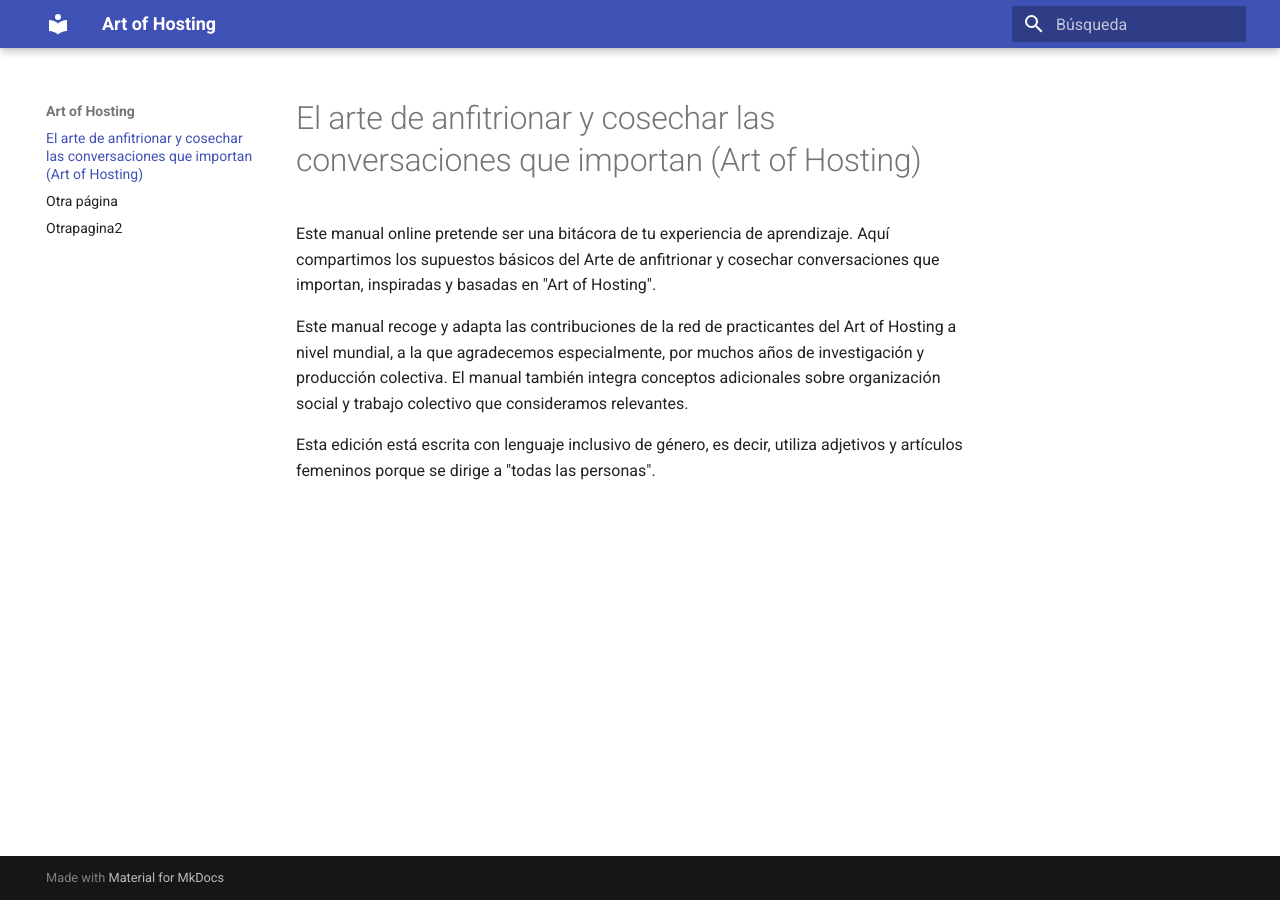
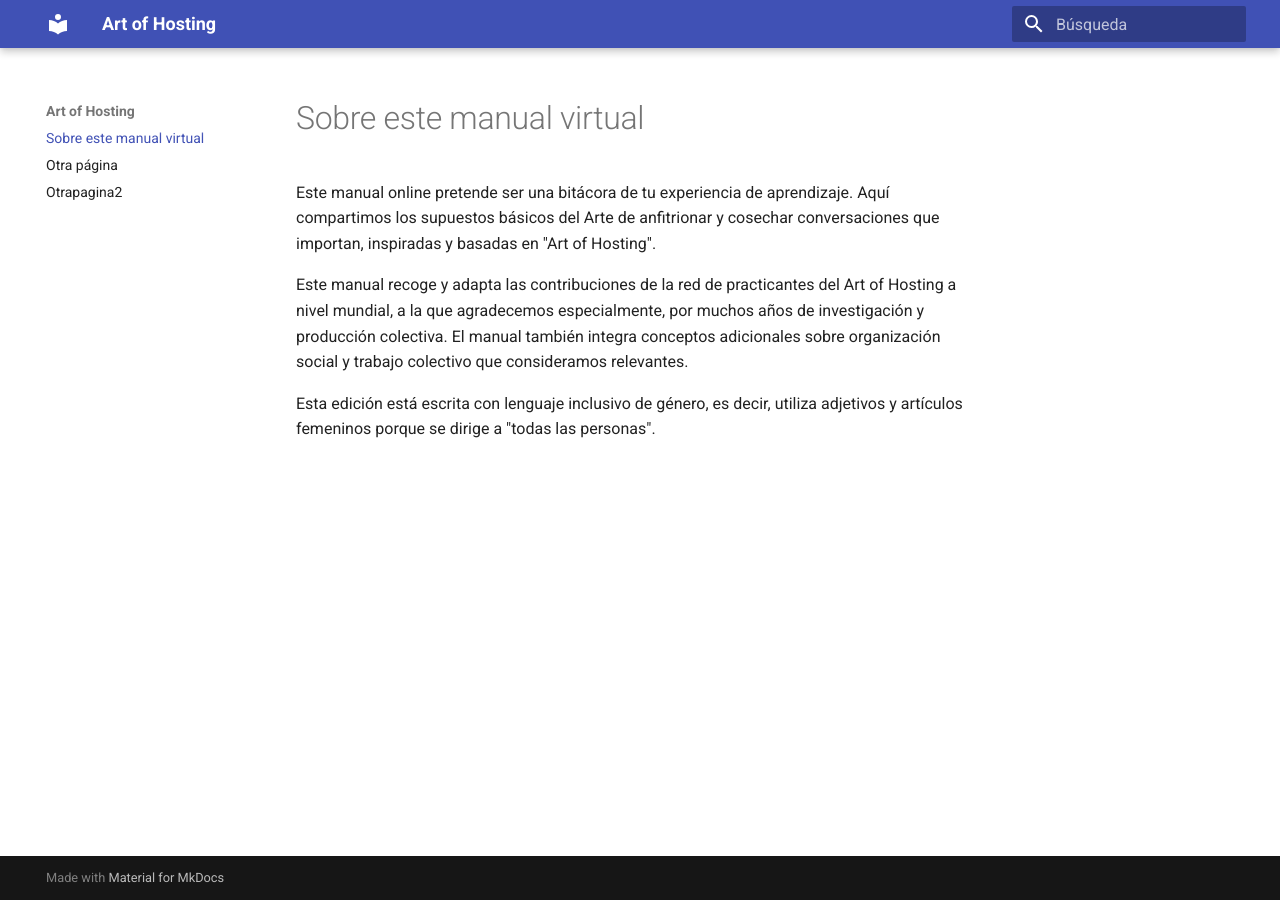
Before and after one commit to art-of-hosting/art-of-hosting.github.io, an MkDocs documentation site: the page built from docs/index.md, in a window 1280 px wide. Built offline with MkDocs 1.6.1 and Material for MkDocs 9.7.7, drawn with Linux system fonts in a browser that asks for light colours.

Commit message:
Update index.md

```diff
--- a/docs/index.md
+++ b/docs/index.md
@@ -1,4 +1,4 @@
-# El arte de anfitrionar y cosechar las conversaciones que importan (Art of Hosting)
+# Sobre este manual virtual
 
 Este manual online pretende ser una bitácora de tu experiencia de aprendizaje. Aquí compartimos los supuestos básicos del Arte de anfitrionar y cosechar conversaciones que importan, inspiradas y basadas en "Art of Hosting".
 
```
